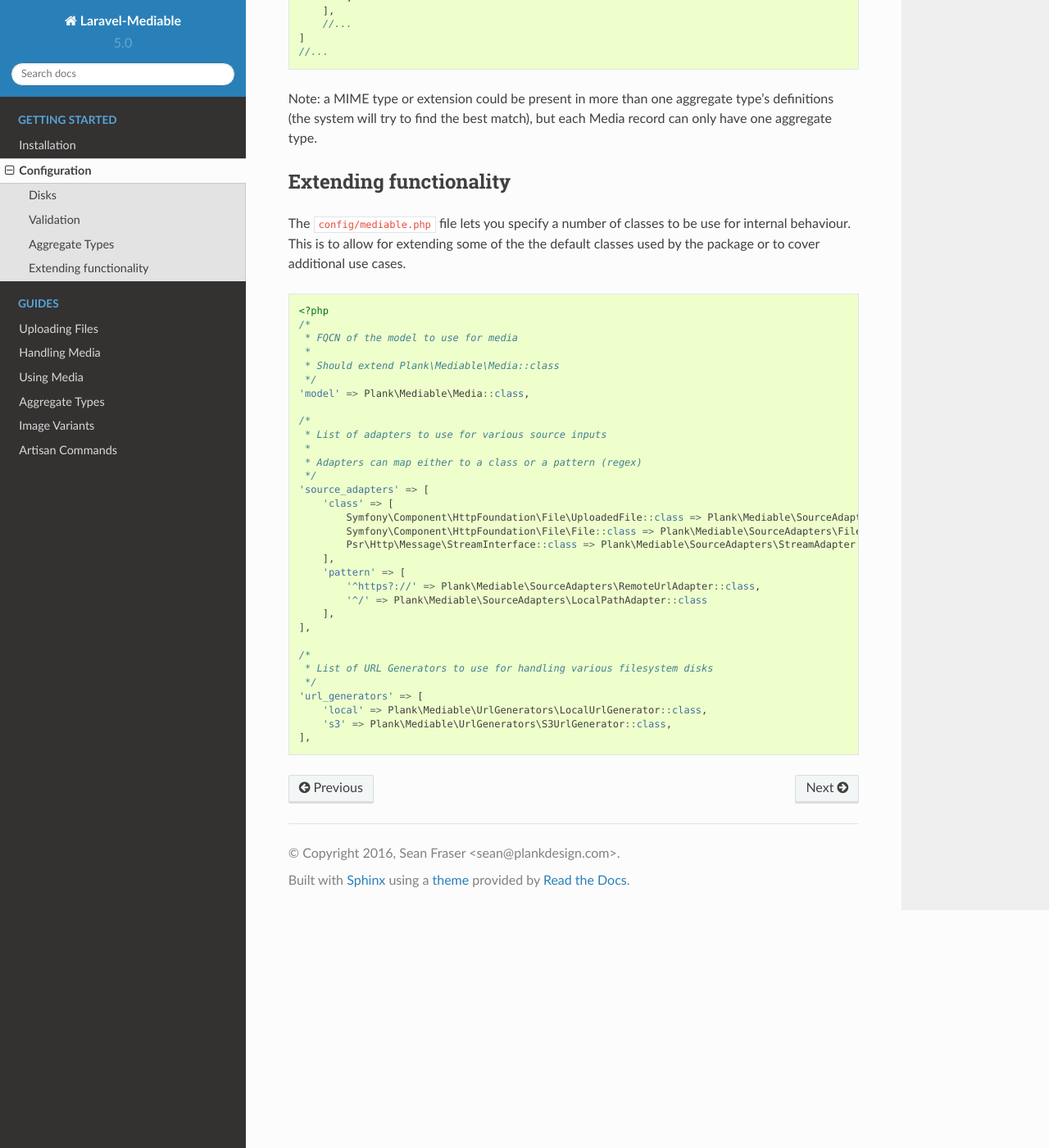
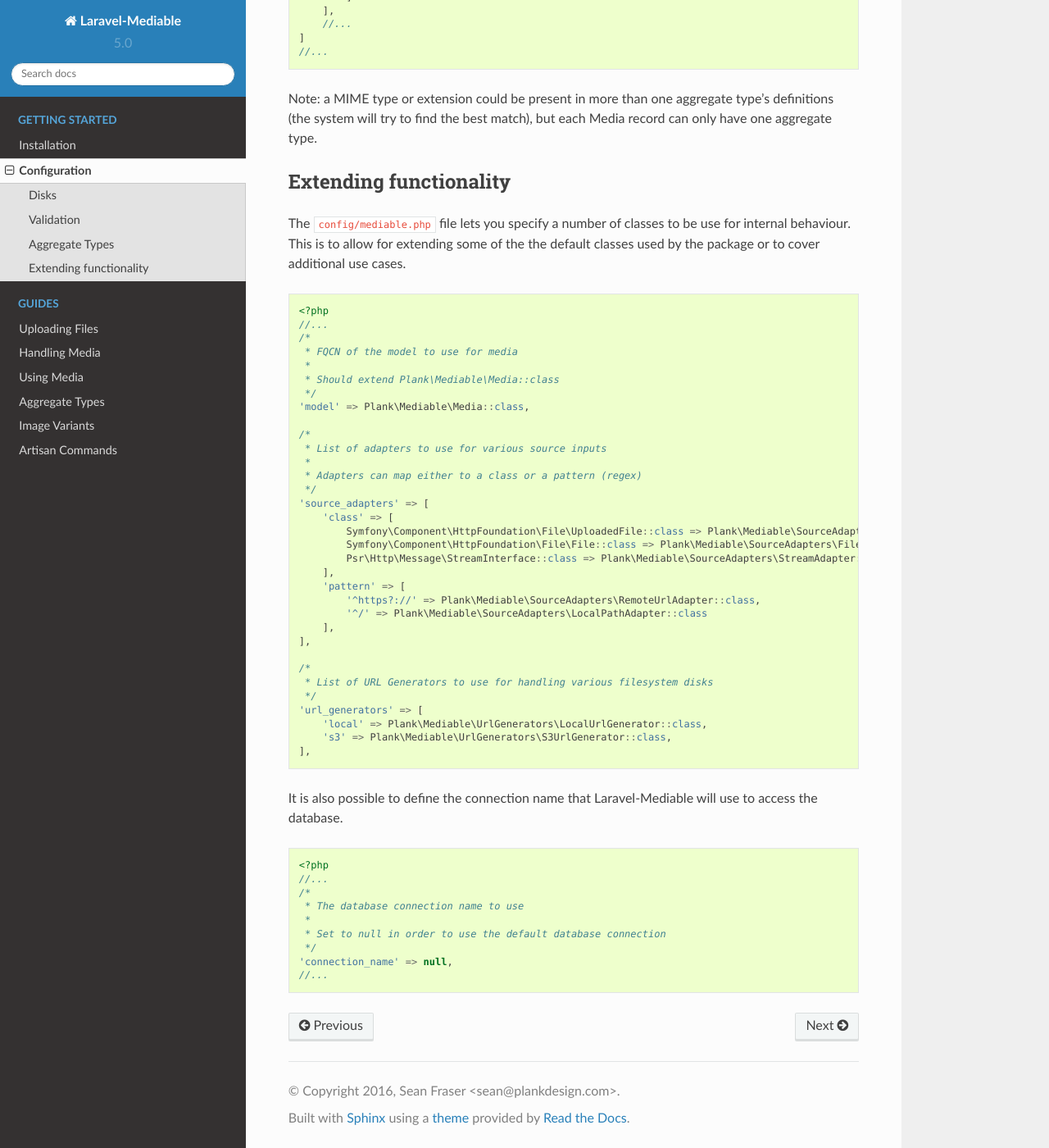
Before and after one commit to plank/laravel-mediable, a Sphinx documentation site: the page built from docs/source/configuration.rst, in a window 1280 px wide and 1400 px high, scrolled down 2590 px. Shown: the whole window at 82% size. Built offline with Sphinx 7.4.7 and the Read the Docs theme 2.0.0, drawn with Linux system fonts in a browser that asks for light colours.

Commit message:
add documentation

```diff
--- a/docs/source/configuration.rst
+++ b/docs/source/configuration.rst
@@ -154,6 +154,7 @@
 ::
 
     <?php
+    //...
     /*
      * FQCN of the model to use for media
      *
@@ -185,3 +186,17 @@
         'local' => Plank\Mediable\UrlGenerators\LocalUrlGenerator::class,
         's3' => Plank\Mediable\UrlGenerators\S3UrlGenerator::class,
     ],
+
+It is also possible to define the connection name that Laravel-Mediable will use to access the database.
+
+::
+
+    <?php
+    //...
+    /*
+     * The database connection name to use
+     *
+     * Set to null in order to use the default database connection
+     */
+    'connection_name' => null,
+    //...
```
Also changed, not shown: 1 other file.
